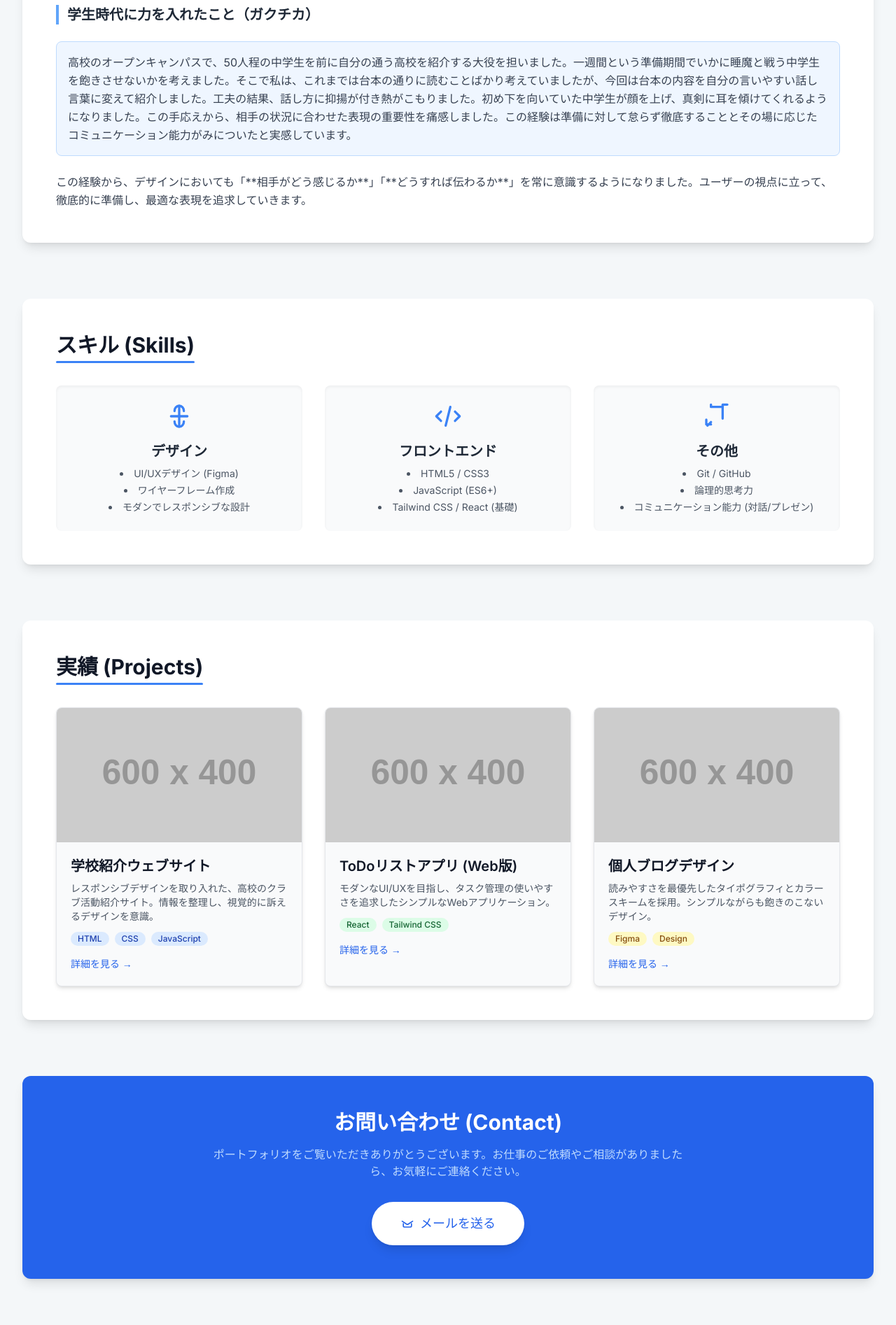
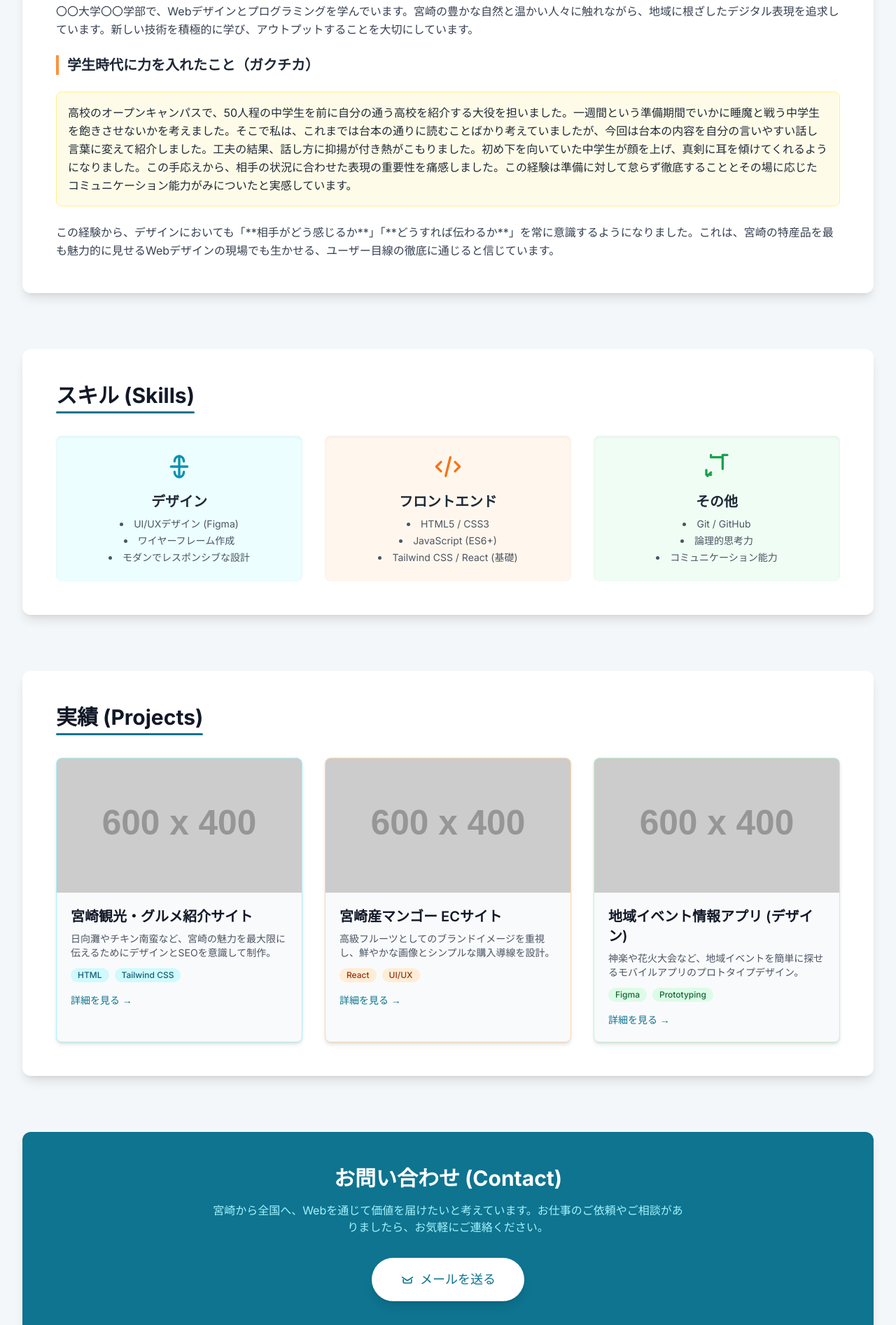
Before and after one commit to akumada24/naya, a plain HTML site: page index.html in a window 1280 px wide. Shown: the part 903-2797 px from the top of the page at 70% size. Drawn offline with nearby package versions, Linux system fonts and the light colour scheme; placeholder pictures from the web are drawn by us.

Commit message:
Update index.html

```diff
--- a/index.html
+++ b/index.html
@@ -3,10 +3,10 @@
 <head>
     <meta charset="UTF-8">
     <meta name="viewport" content="width=device-width, initial-scale=1.0">
-    <title>【あなたの名前】 | ポートフォリオ</title>
+    <title>【あなたの名前】 | 宮崎発のポートフォリオ</title>
     <!-- Tailwind CSS CDNを読み込み -->
     <script src="https://cdn.tailwindcss.com"></script>
-    <!-- フォント設定 (Inter) -->
+    <!-- フォント設定 (Inter & Noto Sans JP) -->
     <style>
         @import url('https://fonts.googleapis.com/css2?family=Inter:wght@100..900&family=Noto+Sans+JP:wght@100..900&display=swap');
         body {
@@ -24,6 +24,7 @@
             margin-bottom: 2rem;
             font-weight: 700;
         }
+        /* メインアクセントカラーを深みのあるシアン (日向灘の海色) に設定 */
         .section-title::after {
             content: '';
             position: absolute;
@@ -31,7 +32,7 @@
             left: 0;
             width: 100%;
             height: 3px;
-            background-color: #3b82f6; /* 青色でアクセント */
+            background-color: #0e7490; /* Teal-700相当 */
             border-radius: 9999px;
         }
     </style>
@@ -43,18 +44,18 @@
         <div class="max-w-7xl mx-auto px-4 sm:px-6 lg:px-8">
             <div class="flex justify-between items-center h-16">
                 <!-- ロゴ/サイトタイトル -->
-                <a href="#" class="text-2xl font-extrabold text-blue-600 tracking-tight">
-                    <span class="text-gray-900">Portfolio</span>
+                <a href="#" class="text-2xl font-extrabold text-cyan-700 tracking-tight">
+                    <span class="text-gray-900">Miyazaki-</span>Portfolio
                 </a>
                 <!-- ナビゲーションリンク -->
                 <nav class="hidden md:flex space-x-8">
-                    <a href="#about" class="text-gray-600 hover:text-blue-600 transition duration-150 ease-in-out font-medium">自己紹介</a>
-                    <a href="#skills" class="text-gray-600 hover:text-blue-600 transition duration-150 ease-in-out font-medium">スキル</a>
-                    <a href="#projects" class="text-gray-600 hover:text-blue-600 transition duration-150 ease-in-out font-medium">実績</a>
-                    <a href="#contact" class="text-gray-600 hover:text-blue-600 transition duration-150 ease-in-out font-medium">連絡先</a>
+                    <a href="#about" class="text-gray-600 hover:text-cyan-700 transition duration-150 ease-in-out font-medium">自己紹介</a>
+                    <a href="#skills" class="text-gray-600 hover:text-cyan-700 transition duration-150 ease-in-out font-medium">スキル</a>
+                    <a href="#projects" class="text-gray-600 hover:text-cyan-700 transition duration-150 ease-in-out font-medium">実績</a>
+                    <a href="#contact" class="text-gray-600 hover:text-cyan-700 transition duration-150 ease-in-out font-medium">連絡先</a>
                 </nav>
-                <!-- モバイルメニューボタン (非表示) -->
-                <button class="md:hidden p-2 text-gray-500 hover:text-gray-900 focus:outline-none focus:ring-2 focus:ring-blue-500 rounded-md">
+                <!-- モバイルメニューボタン (非表示: JavaScriptが必要) -->
+                <button class="md:hidden p-2 text-gray-500 hover:text-gray-900 focus:outline-none focus:ring-2 focus:ring-cyan-700 rounded-md">
                     <svg class="w-6 h-6" fill="none" stroke="currentColor" viewBox="0 0 24 24" xmlns="http://www.w3.org/2000/svg"><path stroke-linecap="round" stroke-linejoin="round" stroke-width="2" d="M4 6h16M4 12h16m-7 6h7"></path></svg>
                 </button>
             </div>
@@ -67,21 +68,25 @@
         <section id="hero" class="text-center py-16 sm:py-24 bg-white rounded-xl shadow-lg">
             <div class="flex flex-col items-center">
                 <!-- プロフィール画像 placeholder -->
-                <div class="w-32 h-32 md:w-40 md:h-40 bg-gray-300 rounded-full mb-6 border-4 border-blue-500 overflow-hidden">
+                <div class="w-32 h-32 md:w-40 md:h-40 bg-gray-300 rounded-full mb-6 border-4 border-cyan-700 overflow-hidden">
                     <img src="https://placehold.co/160x160/cbd5e1/1f2937?text=Your+Photo" alt="プロフィール写真" class="w-full h-full object-cover">
                 </div>
                 <h1 class="text-4xl sm:text-5xl font-extrabold text-gray-900 leading-tight mb-2">
                     【あなたの名前】
                 </h1>
                 <p class="text-xl sm:text-2xl text-gray-600 font-light">
-                    〇〇大学 〇〇学部 〇年生
+                    〇〇大学 〇〇学部 〇年生 | 宮崎を拠点に活動
                 </p>
+                <!-- 宮崎要素をアピールするバッジ -->
+                <div class="mt-4 px-4 py-1 bg-yellow-100 text-yellow-800 text-sm font-semibold rounded-full border border-yellow-300 shadow-sm">
+                    太陽と緑に囲まれた地で、最高の品質を追求しています
+                </div>
                 <div class="mt-8 flex justify-center space-x-4">
-                    <!-- SNSリンクの例 (アイコンはLucide-reactの代わりとしてSVGを使用) -->
-                    <a href="#" class="p-3 bg-blue-500 text-white rounded-full hover:bg-blue-600 transition duration-150 ease-in-out shadow-md hover:shadow-lg">
+                    <!-- SNSリンクの例 (アイコンはSVGを使用) -->
+                    <a href="#" class="p-3 bg-cyan-700 text-white rounded-full hover:bg-cyan-800 transition duration-150 ease-in-out shadow-md hover:shadow-lg">
                         <svg xmlns="http://www.w3.org/2000/svg" width="24" height="24" viewBox="0 0 24 24" fill="none" stroke="currentColor" stroke-width="2" stroke-linecap="round" stroke-linejoin="round" class="lucide lucide-github"><path d="M15 22v-4a4.8 4.8 0 0 0-1-3.2c-4 .7-5-2-5-2a3 3 0 0 0-1-2.4c-.9-.6 1.1-.6 1.1-.6a2.7 2.7 0 0 1 2 1.4c1 1.6 2.8 1.1 3.4.9a2.7 2.7 0 0 1 .8-1.5c-4-.5-8-2-8-8a6.5 6.5 0 0 1 1.7-4.5a6.5 6.5 0 0 1 .1-4.7s1.3-.4 4 1.7a13.5 13.5 0 0 1 6 0c2.7-2.1 4-1.7 4-1.7a6.5 6.5 0 0 1 .1 4.7a6.5 6.5 0 0 1 1.7 4.5c0 6-4 7.5-8 8a2.7 2.7 0 0 1 .8 2.2v4"></path></svg>
                     </a>
-                    <a href="#" class="p-3 bg-blue-500 text-white rounded-full hover:bg-blue-600 transition duration-150 ease-in-out shadow-md hover:shadow-lg">
+                    <a href="#" class="p-3 bg-cyan-700 text-white rounded-full hover:bg-cyan-800 transition duration-150 ease-in-out shadow-md hover:shadow-lg">
                         <svg xmlns="http://www.w3.org/2000/svg" width="24" height="24" viewBox="0 0 24 24" fill="none" stroke="currentColor" stroke-width="2" stroke-linecap="round" stroke-linejoin="round" class="lucide lucide-mail"><rect width="20" height="16" x="2" y="4" rx="2"></rect><path d="m22 7-8.97 5.7a1.94 1.94 0 0 1-2.06 0L2 7"></path></svg>
                     </a>
                 </div>
@@ -93,14 +98,15 @@
             <h2 class="text-3xl section-title text-gray-900">自己紹介 (About Me)</h2>
             <div class="space-y-6 text-gray-700 text-base leading-relaxed">
                 <p>
-                    〇〇大学〇〇学部で、主にWebデザインとプログラミングを学んでいます。新しい技術を積極的に学び、アウトプットすることを大切にしています。
+                    〇〇大学〇〇学部で、Webデザインとプログラミングを学んでいます。宮崎の豊かな自然と温かい人々に触れながら、地域に根ざしたデジタル表現を追求しています。新しい技術を積極的に学び、アウトプットすることを大切にしています。
                 </p>
-                <h3 class="text-xl font-bold text-gray-800 border-l-4 border-blue-400 pl-3">学生時代に力を入れたこと（ガクチカ）</h3>
-                <p class="bg-blue-50 p-4 rounded-lg border border-blue-200">
+                <h3 class="text-xl font-bold text-gray-800 border-l-4 border-orange-400 pl-3">学生時代に力を入れたこと（ガクチカ）</h3>
+                <!-- ガクチカの内容をオレンジのアクセントで表示 -->
+                <p class="bg-yellow-50 p-4 rounded-lg border border-yellow-200 text-gray-800">
                     高校のオープンキャンパスで、50人程の中学生を前に自分の通う高校を紹介する大役を担いました。一週間という準備期間でいかに睡魔と戦う中学生を飽きさせないかを考えました。そこで私は、これまでは台本の通りに読むことばかり考えていましたが、今回は台本の内容を自分の言いやすい話し言葉に変えて紹介しました。工夫の結果、話し方に抑揚が付き熱がこもりました。初め下を向いていた中学生が顔を上げ、真剣に耳を傾けてくれるようになりました。この手応えから、相手の状況に合わせた表現の重要性を痛感しました。この経験は準備に対して怠らず徹底することとその場に応じたコミュニケーション能力がみについたと実感しています。
                 </p>
                 <p>
-                    この経験から、デザインにおいても「**相手がどう感じるか**」「**どうすれば伝わるか**」を常に意識するようになりました。ユーザーの視点に立って、徹底的に準備し、最適な表現を追求していきます。
+                    この経験から、デザインにおいても「**相手がどう感じるか**」「**どうすれば伝わるか**」を常に意識するようになりました。これは、宮崎の特産品を最も魅力的に見せるWebデザインの現場でも生かせる、ユーザー目線の徹底に通じると信じています。
                 </p>
             </div>
         </section>
@@ -109,9 +115,9 @@
         <section id="skills" class="bg-white p-8 md:p-12 rounded-xl shadow-lg">
             <h2 class="text-3xl section-title text-gray-900">スキル (Skills)</h2>
             <div class="grid grid-cols-1 md:grid-cols-3 gap-8 text-center">
-                <!-- スキルカード1: デザイン -->
-                <div class="p-6 bg-gray-50 rounded-lg shadow-inner hover:shadow-md transition duration-300">
-                    <svg class="w-10 h-10 mx-auto mb-4 text-blue-500" fill="none" stroke="currentColor" viewBox="0 0 24 24" xmlns="http://www.w3.org/2000/svg"><path stroke-linecap="round" stroke-linejoin="round" stroke-width="2" d="M12 21V3M5 12H19M16 16.5C16 18.9853 14.237 21 12 21C9.763 21 8 18.9853 8 16.5M16 7.5C16 5.01472 14.237 3 12 3C9.763 3 8 5.01472 8 7.5"></path></svg>
+                <!-- スキルカード1: デザイン (Cyan系) -->
+                <div class="p-6 bg-cyan-50 rounded-lg shadow-inner hover:shadow-md transition duration-300">
+                    <svg class="w-10 h-10 mx-auto mb-4 text-cyan-600" fill="none" stroke="currentColor" viewBox="0 0 24 24" xmlns="http://www.w3.org/2000/svg"><path stroke-linecap="round" stroke-linejoin="round" stroke-width="2" d="M12 21V3M5 12H19M16 16.5C16 18.9853 14.237 21 12 21C9.763 21 8 18.9853 8 16.5M16 7.5C16 5.01472 14.237 3 12 3C9.763 3 8 5.01472 8 7.5"></path></svg>
                     <h3 class="text-xl font-semibold mb-2 text-gray-800">デザイン</h3>
                     <ul class="text-gray-600 text-sm list-disc list-inside space-y-1">
                         <li>UI/UXデザイン (Figma)</li>
@@ -120,9 +126,9 @@
                     </ul>
                 </div>
 
-                <!-- スキルカード2: フロントエンド -->
-                <div class="p-6 bg-gray-50 rounded-lg shadow-inner hover:shadow-md transition duration-300">
-                    <svg class="w-10 h-10 mx-auto mb-4 text-blue-500" fill="none" stroke="currentColor" viewBox="0 0 24 24" xmlns="http://www.w3.org/2000/svg"><path stroke-linecap="round" stroke-linejoin="round" stroke-width="2" d="M10 20l4-16m4 4l4 4-4 4M6 16l-4-4 4-4"></path></svg>
+                <!-- スキルカード2: フロントエンド (Orange系) -->
+                <div class="p-6 bg-orange-50 rounded-lg shadow-inner hover:shadow-md transition duration-300">
+                    <svg class="w-10 h-10 mx-auto mb-4 text-orange-500" fill="none" stroke="currentColor" viewBox="0 0 24 24" xmlns="http://www.w3.org/2000/svg"><path stroke-linecap="round" stroke-linejoin="round" stroke-width="2" d="M10 20l4-16m4 4l4 4-4 4M6 16l-4-4 4-4"></path></svg>
                     <h3 class="text-xl font-semibold mb-2 text-gray-800">フロントエンド</h3>
                     <ul class="text-gray-600 text-sm list-disc list-inside space-y-1">
                         <li>HTML5 / CSS3</li>
@@ -131,14 +137,14 @@
                     </ul>
                 </div>
 
-                <!-- スキルカード3: その他 -->
-                <div class="p-6 bg-gray-50 rounded-lg shadow-inner hover:shadow-md transition duration-300">
-                    <svg class="w-10 h-10 mx-auto mb-4 text-blue-500" fill="none" stroke="currentColor" viewBox="0 0 24 24" xmlns="http://www.w3.org/2000/svg"><path stroke-linecap="round" stroke-linejoin="round" stroke-width="2" d="M3 15v4m0 0v-4m0 4h4M7 17l-3 3M17 14V2m0 0V14m0-12h4M7 4h10M7 4V2M17 4V2"></path></svg>
+                <!-- スキルカード3: その他 (Green系) -->
+                <div class="p-6 bg-green-50 rounded-lg shadow-inner hover:shadow-md transition duration-300">
+                    <svg class="w-10 h-10 mx-auto mb-4 text-green-600" fill="none" stroke="currentColor" viewBox="0 0 24 24" xmlns="http://www.w3.org/2000/svg"><path stroke-linecap="round" stroke-linejoin="round" stroke-width="2" d="M3 15v4m0 0v-4m0 4h4M7 17l-3 3M17 14V2m0 0V14m0-12h4M7 4h10M7 4V2M17 4V2"></path></svg>
                     <h3 class="text-xl font-semibold mb-2 text-gray-800">その他</h3>
                     <ul class="text-gray-600 text-sm list-disc list-inside space-y-1">
                         <li>Git / GitHub</li>
                         <li>論理的思考力</li>
-                        <li>コミュニケーション能力 (対話/プレゼン)</li>
+                        <li>コミュニケーション能力</li>
                     </ul>
                 </div>
             </div>
@@ -149,46 +155,45 @@
             <h2 class="text-3xl section-title text-gray-900">実績 (Projects)</h2>
             <div class="grid grid-cols-1 md:grid-cols-2 lg:grid-cols-3 gap-8">
 
-                <!-- プロジェクトカード 1 -->
-                <div class="bg-gray-50 border border-gray-200 rounded-lg overflow-hidden shadow-md hover:shadow-xl transition duration-300 transform hover:-translate-y-1">
-                    <img src="https://placehold.co/600x400/3b82f6/ffffff?text=Project+A" alt="プロジェクトAのイメージ" class="w-full h-48 object-cover">
+                <!-- プロジェクトカード 1: 日向灘の青色 -->
+                <div class="bg-gray-50 border border-cyan-200 rounded-lg overflow-hidden shadow-md hover:shadow-xl transition duration-300 transform hover:-translate-y-1">
+                    <img src="https://placehold.co/600x400/0e7490/ffffff?text=Miyazaki+Web" alt="宮崎のWebサイトイメージ" class="w-full h-48 object-cover">
                     <div class="p-5">
-                        <h3 class="text-xl font-semibold text-gray-900 mb-2">学校紹介ウェブサイト</h3>
-                        <p class="text-gray-600 text-sm mb-3">レスポンシブデザインを取り入れた、高校のクラブ活動紹介サイト。情報を整理し、視覚的に訴えるデザインを意識。</p>
+                        <h3 class="text-xl font-semibold text-gray-900 mb-2">宮崎観光・グルメ紹介サイト</h3>
+                        <p class="text-gray-600 text-sm mb-3">日向灘やチキン南蛮など、宮崎の魅力を最大限に伝えるためにデザインとSEOを意識して制作。</p>
                         <div class="flex flex-wrap gap-2">
-                            <span class="text-xs font-medium bg-blue-100 text-blue-800 px-2.5 py-0.5 rounded-full">HTML</span>
-                            <span class="text-xs font-medium bg-blue-100 text-blue-800 px-2.5 py-0.5 rounded-full">CSS</span>
-                            <span class="text-xs font-medium bg-blue-100 text-blue-800 px-2.5 py-0.5 rounded-full">JavaScript</span>
+                            <span class="text-xs font-medium bg-cyan-100 text-cyan-800 px-2.5 py-0.5 rounded-full">HTML</span>
+                            <span class="text-xs font-medium bg-cyan-100 text-cyan-800 px-2.5 py-0.5 rounded-full">Tailwind CSS</span>
                         </div>
-                        <a href="#" class="mt-4 inline-block text-blue-600 hover:text-blue-800 font-medium text-sm">詳細を見る &rarr;</a>
+                        <a href="#" class="mt-4 inline-block text-cyan-700 hover:text-cyan-800 font-medium text-sm">詳細を見る &rarr;</a>
                     </div>
                 </div>
 
-                <!-- プロジェクトカード 2 -->
-                <div class="bg-gray-50 border border-gray-200 rounded-lg overflow-hidden shadow-md hover:shadow-xl transition duration-300 transform hover:-translate-y-1">
-                    <img src="https://placehold.co/600x400/10b981/ffffff?text=Project+B" alt="プロジェクトBのイメージ" class="w-full h-48 object-cover">
+                <!-- プロジェクトカード 2: 太陽のオレンジ色 -->
+                <div class="bg-gray-50 border border-orange-200 rounded-lg overflow-hidden shadow-md hover:shadow-xl transition duration-300 transform hover:-translate-y-1">
+                    <img src="https://placehold.co/600x400/f97316/ffffff?text=Mango+E-commerce" alt="マンゴーECサイトイメージ" class="w-full h-48 object-cover">
                     <div class="p-5">
-                        <h3 class="text-xl font-semibold text-gray-900 mb-2">ToDoリストアプリ (Web版)</h3>
-                        <p class="text-gray-600 text-sm mb-3">モダンなUI/UXを目指し、タスク管理の使いやすさを追求したシンプルなWebアプリケーション。</p>
+                        <h3 class="text-xl font-semibold text-gray-900 mb-2">宮崎産マンゴー ECサイト</h3>
+                        <p class="text-gray-600 text-sm mb-3">高級フルーツとしてのブランドイメージを重視し、鮮やかな画像とシンプルな購入導線を設計。</p>
                         <div class="flex flex-wrap gap-2">
-                            <span class="text-xs font-medium bg-green-100 text-green-800 px-2.5 py-0.5 rounded-full">React</span>
-                            <span class="text-xs font-medium bg-green-100 text-green-800 px-2.5 py-0.5 rounded-full">Tailwind CSS</span>
+                            <span class="text-xs font-medium bg-orange-100 text-orange-800 px-2.5 py-0.5 rounded-full">React</span>
+                            <span class="text-xs font-medium bg-orange-100 text-orange-800 px-2.5 py-0.5 rounded-full">UI/UX</span>
                         </div>
-                        <a href="#" class="mt-4 inline-block text-blue-600 hover:text-blue-800 font-medium text-sm">詳細を見る &rarr;</a>
+                        <a href="#" class="mt-4 inline-block text-cyan-700 hover:text-cyan-800 font-medium text-sm">詳細を見る &rarr;</a>
                     </div>
                 </div>
 
-                <!-- プロジェクトカード 3 -->
-                <div class="bg-gray-50 border border-gray-200 rounded-lg overflow-hidden shadow-md hover:shadow-xl transition duration-300 transform hover:-translate-y-1">
-                    <img src="https://placehold.co/600x400/f59e0b/ffffff?text=Project+C" alt="プロジェクトCのイメージ" class="w-full h-48 object-cover">
+                <!-- プロジェクトカード 3: 緑の自然色 -->
+                <div class="bg-gray-50 border border-green-200 rounded-lg overflow-hidden shadow-md hover:shadow-xl transition duration-300 transform hover:-translate-y-1">
+                    <img src="https://placehold.co/600x400/10b981/ffffff?text=Local+App+Design" alt="ローカルアプリデザインイメージ" class="w-full h-48 object-cover">
                     <div class="p-5">
-                        <h3 class="text-xl font-semibold text-gray-900 mb-2">個人ブログデザイン</h3>
-                        <p class="text-gray-600 text-sm mb-3">読みやすさを最優先したタイポグラフィとカラースキームを採用。シンプルながらも飽きのこないデザイン。</p>
+                        <h3 class="text-xl font-semibold text-gray-900 mb-2">地域イベント情報アプリ (デザイン)</h3>
+                        <p class="text-gray-600 text-sm mb-3">神楽や花火大会など、地域イベントを簡単に探せるモバイルアプリのプロトタイプデザイン。</p>
                         <div class="flex flex-wrap gap-2">
-                            <span class="text-xs font-medium bg-yellow-100 text-yellow-800 px-2.5 py-0.5 rounded-full">Figma</span>
-                            <span class="text-xs font-medium bg-yellow-100 text-yellow-800 px-2.5 py-0.5 rounded-full">Design</span>
+                            <span class="text-xs font-medium bg-green-100 text-green-800 px-2.5 py-0.5 rounded-full">Figma</span>
+                            <span class="text-xs font-medium bg-green-100 text-green-800 px-2.5 py-0.5 rounded-full">Prototyping</span>
                         </div>
-                        <a href="#" class="mt-4 inline-block text-blue-600 hover:text-blue-800 font-medium text-sm">詳細を見る &rarr;</a>
+                        <a href="#" class="mt-4 inline-block text-cyan-700 hover:text-cyan-800 font-medium text-sm">詳細を見る &rarr;</a>
                     </div>
                 </div>
 
@@ -196,12 +201,12 @@
         </section>
 
         <!-- 連絡先セクション -->
-        <section id="contact" class="bg-blue-600 p-8 md:p-12 rounded-xl shadow-lg text-white text-center">
+        <section id="contact" class="bg-cyan-700 p-8 md:p-12 rounded-xl shadow-lg text-white text-center">
             <h2 class="text-3xl font-bold mb-4">お問い合わせ (Contact)</h2>
-            <p class="text-blue-200 mb-8 max-w-2xl mx-auto">
-                ポートフォリオをご覧いただきありがとうございます。お仕事のご依頼やご相談がありましたら、お気軽にご連絡ください。
+            <p class="text-cyan-200 mb-8 max-w-2xl mx-auto">
+                宮崎から全国へ、Webを通じて価値を届けたいと考えています。お仕事のご依頼やご相談がありましたら、お気軽にご連絡ください。
             </p>
-            <a href="mailto:your.email@example.com" class="inline-flex items-center justify-center px-8 py-3 border border-transparent text-base font-medium rounded-full text-blue-600 bg-white hover:bg-gray-100 md:py-4 md:text-lg md:px-10 shadow-lg transition duration-150 ease-in-out">
+            <a href="mailto:your.email@example.com" class="inline-flex items-center justify-center px-8 py-3 border border-transparent text-base font-medium rounded-full text-cyan-700 bg-white hover:bg-gray-100 md:py-4 md:text-lg md:px-10 shadow-lg transition duration-150 ease-in-out">
                 <svg class="w-5 h-5 mr-2" fill="none" stroke="currentColor" viewBox="0 0 24 24" xmlns="http://www.w3.org/2000/svg"><path stroke-linecap="round" stroke-linejoin="round" stroke-width="2" d="M3 8l7.89 5.26a2 2 0 002.22 0L21 8m-2 4v4a2 2 0 01-2 2H7a2 2 0 01-2-2v-4"></path></svg>
                 メールを送る
             </a>
@@ -212,7 +217,7 @@
     <footer class="bg-gray-800 text-white mt-12">
         <div class="max-w-7xl mx-auto py-8 px-4 sm:px-6 lg:px-8 text-center">
             <p class="text-gray-400 text-sm">
-                &copy; 2024 【あなたの名前】 All rights reserved. | <span class="text-blue-400">Powered by Gemini</span>
+                &copy; 2024 【あなたの名前】 All rights reserved. | **宮崎**から発信
             </p>
         </div>
     </footer>
```
